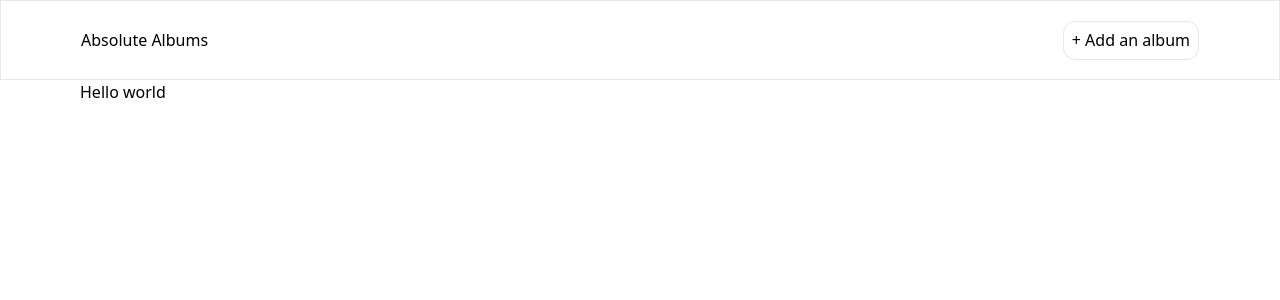
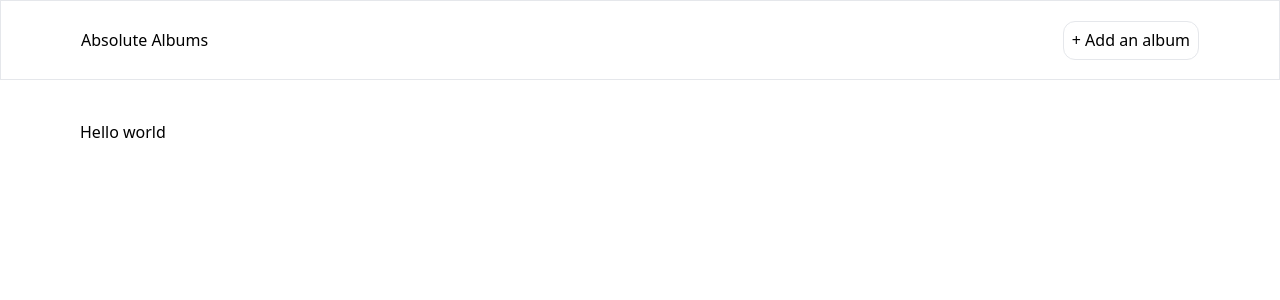
Before and after one commit to bgomez9212/roulettech-frontend, a React (Vite) app: page / in a window 1280 px wide. Shown: the top 300 px of the page. Built offline with nearby package versions, Linux system fonts and the light colour scheme.

Commit message:
small changes

```diff
--- a/src/App.tsx
+++ b/src/App.tsx
@@ -1,6 +1,6 @@
 export default function App() {
   return (
-    <div className="px-20">
+    <div className="px-20 py-10">
       <h1>Hello world</h1>
     </div>
   );
```
